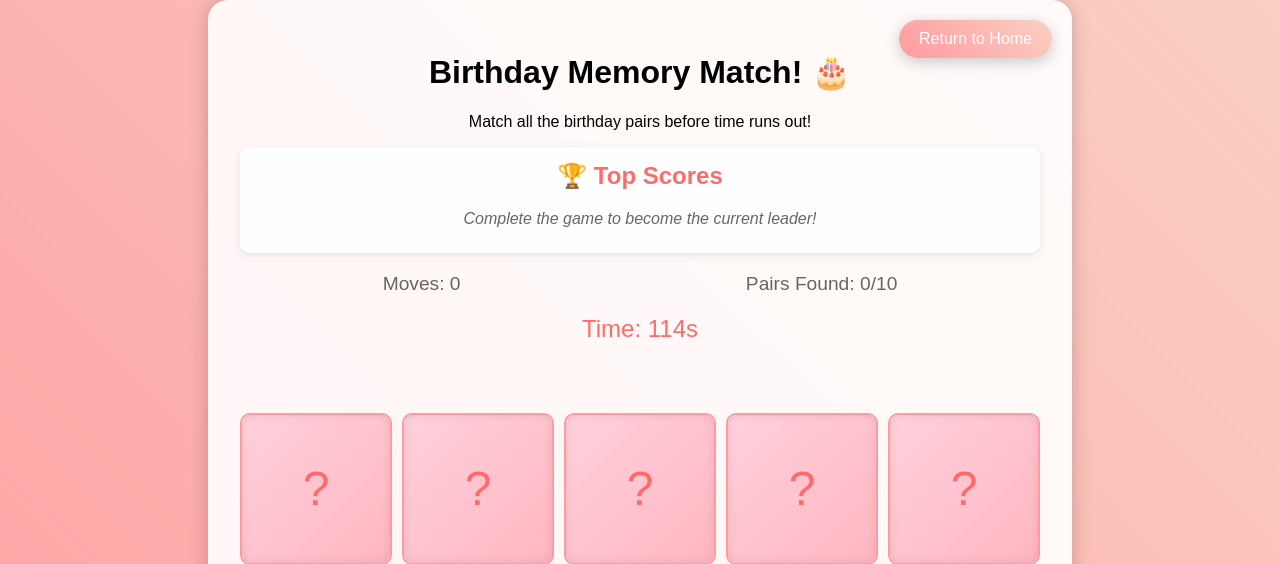
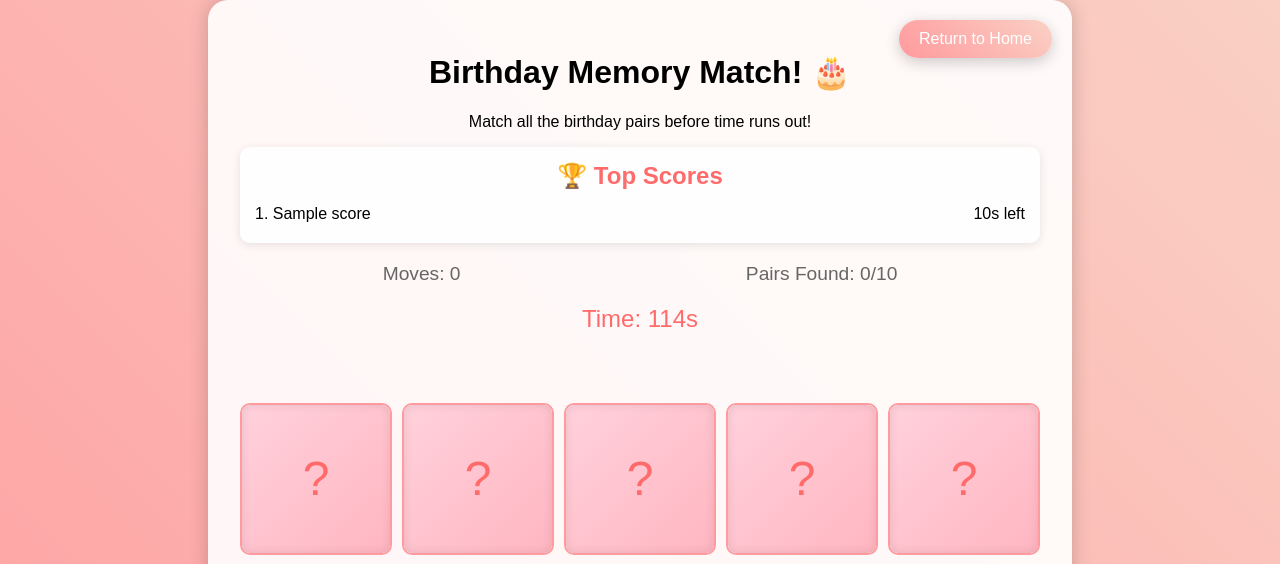
Before and after one commit to HarrisonDlgf/Anniversay-Valentines-Memory-Website, a Flask app: page /birthday-game in a window 1280 px wide. Shown: the top 564 px of the page. Run offline with Flask 3, Linux system fonts and the light colour scheme; tables that the repository leaves empty hold one stand-in row (values such as "Sample post").

Commit message:
branched off to test local DB creation for leaderboards

```diff
--- a/main.py
+++ b/main.py
@@ -1,8 +1,22 @@
-from flask import Flask, render_template, send_from_directory, jsonify
+from flask import Flask, render_template, send_from_directory, jsonify, request
 import os
 from datetime import datetime
+from flask_sqlalchemy import SQLAlchemy
 
 app = Flask(__name__)
+app.config['SQLALCHEMY_DATABASE_URI'] = os.environ.get('DATABASE_URL', 'sqlite:///scores.db')
+app.config['SQLALCHEMY_TRACK_MODIFICATIONS'] = False
+db = SQLAlchemy(app)
+
+class HighScore(db.Model):
+    id = db.Column(db.Integer, primary_key=True)
+    name = db.Column(db.String(50), nullable=False)
+    score = db.Column(db.Integer, nullable=False)
+    date = db.Column(db.DateTime, nullable=False, default=datetime.utcnow)
+
+# Create tables
+with app.app_context():
+    db.create_all()
 
 # Create uploads directory if it doesn't exist
 UPLOAD_FOLDER = 'static/uploads'
@@ -143,5 +157,29 @@ def birthday_game():
 def birthday_card():
     return render_template('birthday_card.html')
 
+@app.route('/api/scores', methods=['GET'])
+def get_scores():
+    scores = HighScore.query.order_by(HighScore.score.desc()).limit(3).all()
+    return jsonify([{
+        'name': score.name,
+        'score': score.score,
+        'date': score.date.strftime('%Y-%m-%d %H:%M:%S')
+    } for score in scores])
+
+@app.route('/api/scores', methods=['POST'])
+def add_score():
+    data = request.get_json()
+    if not data or 'name' not in data or 'score' not in data:
+        return jsonify({'error': 'Invalid data'}), 400
+
+    new_score = HighScore(
+        name=data['name'],
+        score=data['score']
+    )
+    db.session.add(new_score)
+    db.session.commit()
+
+    return jsonify({'message': 'Score added successfully'}), 201
+
 if __name__ == '__main__':
     app.run(debug=False)
--- a/templates/birthday_game.html
+++ b/templates/birthday_game.html
@@ -274,13 +274,15 @@
             '🍪', '🍪'  // Cookie
         ];
 
-        // Load leaderboard from localStorage
-        function loadLeaderboard() {
-            const leaderboard = JSON.parse(localStorage.getItem('memoryMatchLeaderboard')) || [];
+        // Load leaderboard from server
+        async function loadLeaderboard() {
+            try {
+                const response = await fetch('/api/scores');
+                const scores = await response.json();
                 const leaderboardList = document.getElementById('leaderboardList');
                 leaderboardList.innerHTML = '';
 
-            if (leaderboard.length === 0) {
+                if (scores.length === 0) {
                     const noScores = document.createElement('div');
                     noScores.className = 'no-scores';
                     noScores.textContent = 'Complete the game to become the current leader!';
@@ -288,13 +290,15 @@
                     return;
                 }
 
-            const topScores = leaderboard.sort((a, b) => b.score - a.score).slice(0, 3);
-            topScores.forEach((entry, index) => {
+                scores.forEach((score, index) => {
                     const entryDiv = document.createElement('div');
                     entryDiv.className = 'leaderboard-entry';
-                entryDiv.innerHTML = `<span>${index + 1}. ${entry.name}</span><span>${entry.score}s left</span>`;
+                    entryDiv.innerHTML = `<span>${index + 1}. ${score.name}</span><span>${score.score}s left</span>`;
                     leaderboardList.appendChild(entryDiv);
                 });
+            } catch (error) {
+                console.error('Error loading leaderboard:', error);
+            }
         }
 
         function showNameInput() {
@@ -302,14 +306,28 @@
             document.getElementById('playerName').focus();
         }
 
-        function submitScore() {
+        async function submitScore() {
             const name = document.getElementById('playerName').value.trim();
             if (name) {
-                const leaderboard = JSON.parse(localStorage.getItem('memoryMatchLeaderboard')) || [];
-                leaderboard.push({ name, score: currentScore });
-                localStorage.setItem('memoryMatchLeaderboard', JSON.stringify(leaderboard));
+                try {
+                    const response = await fetch('/api/scores', {
+                        method: 'POST',
+                        headers: {
+                            'Content-Type': 'application/json',
+                        },
+                        body: JSON.stringify({
+                            name: name,
+                            score: currentScore
+                        })
+                    });
+
+                    if (response.ok) {
                         document.getElementById('nameInputModal').style.display = 'none';
                         loadLeaderboard();
+                    }
+                } catch (error) {
+                    console.error('Error submitting score:', error);
+                }
             }
         }
 
```
Also changed, not shown: requirements.txt (+5 -3 lines), instance/scores.db (added). Lines whose indentation alone changed are shown as unchanged.
